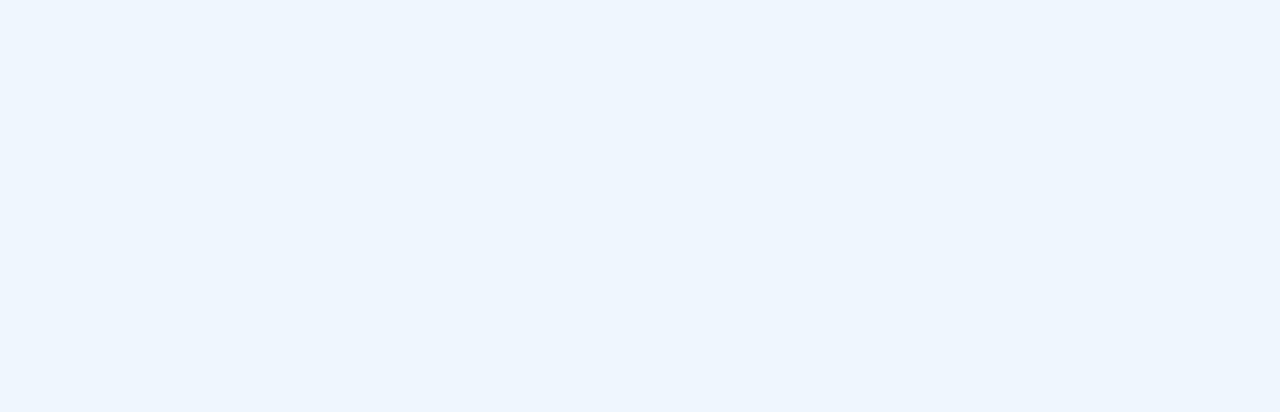
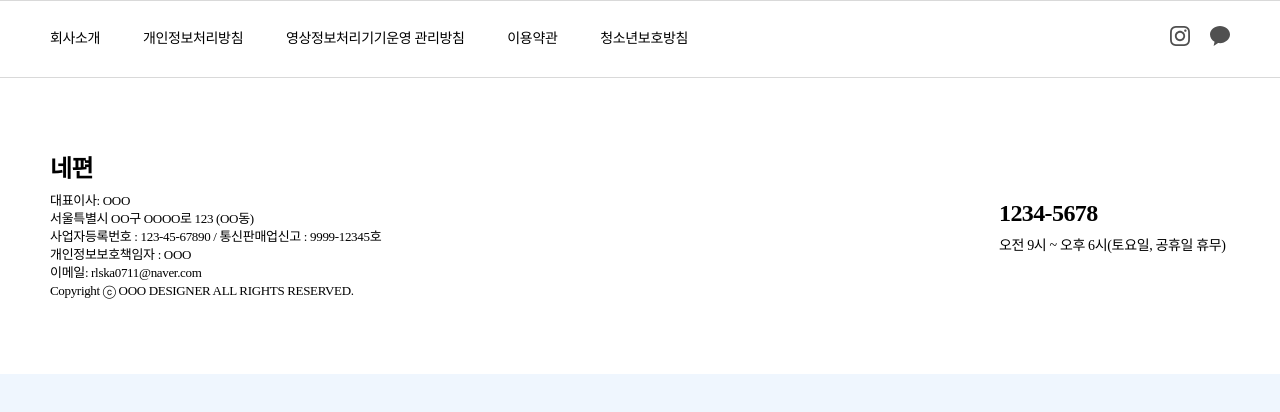
Before and after one commit to HSU-Likelion12-yourSide/YourSide-Front, a React (Create React App) app: page /Footer in a window 1280 px wide. Before the commit this address had no page. Shown: the top 412 px of the page. Built offline with nearby package versions, Linux system fonts and the light colour scheme.

Commit message:
✨: Footer 영역 완료

```diff
--- a/src/App.jsx
+++ b/src/App.jsx
@@ -2,6 +2,7 @@ import React from 'react';
 import { BrowserRouter as Router, Routes, Route } from 'react-router-dom';
 import Main from './Page/Main/components/Main';
 import Header from './Page/Header/components/Header';
+import Footer from './Page/Footer/components/Footer';
 import ContractReview from './Page/ContractReview/components/ContractReview';
 import QuestionAndAnswer from './Page/QuestionAndAnswer/components/QuestionAndAnswer';
 import WorkArrangement from './Page/WorkArrangement/components/WorkArrangement';
@@ -24,6 +25,7 @@ const App = () => {
       <Routes>
         <Route path="/" element={<Main />} />
         <Route path="/Header" element={<Header />} />
+        <Route path="/Footer" element={<Footer />} />
         <Route path="/ContractReview" element={<ContractReview />} />
         <Route path="/QuestionAndAnswer" element={<QuestionAndAnswer />} />
         <Route path="/WorkArrangement" element={<WorkArrangement />} />
--- a/src/DevTerminal.jsx
+++ b/src/DevTerminal.jsx
@@ -40,6 +40,9 @@ const Terminal = () => {
           </li>
           <li>
             <Link to="/Header">Header</Link>
+          </li>
+          <li>
+            <Link to="/Footer">Footer</Link>
           </li>
           <li>
             <Link to="/ContractReview">Contract Review</Link>
--- a/src/Page/Footer/components/Footer.jsx
+++ b/src/Page/Footer/components/Footer.jsx
@@ -1,10 +1,13 @@
 import React from 'react';
+import '../css/Footer.scss';
+import insta from '../img/instagram.svg';
+import kakao from '../img/kakaotalk.svg';
 
 const Footer = () => {
   return (
     <div className="footer">
-      <div className="f-container">
       <div className="f-contents">
+        <div id="f-warp-content">
           <div className="f-content">
             <div>회사소개</div>
             <div>개인정보처리방침</div>
@@ -14,16 +17,19 @@ const Footer = () => {
           </div>
           <div className="f-hyper-link">
             <div id="f-contact">
-              <img src="" alt="" />
+              <img src={insta} alt="" />
             </div>
             <div id="f-contact">
-              <img src="" alt="" />
+              <img src={kakao} alt="" />
             </div>
           </div>
         </div>
+      </div>
+      <div className="f-container">
+        <div id="f-warp-container">
           <div className="f-group">
-          <div className="intro">
-            <div>네편</div>
+            <div className="f-intro">
+              <div id="f-title">네편</div>
               <div>대표이사: OOO</div>
               <div>서울특별시 OO구 OOOO로 123 (OO동)</div>
               <div>
@@ -33,9 +39,10 @@ const Footer = () => {
               <div>이메일: rlska0711@naver.com</div>
               <div>Copyright ⓒ OOO DESIGNER ALL RIGHTS RESERVED.</div>
             </div>
-          <div className="contact">
-            <div>1234-5678</div>
+            <div className="f-contact">
+              <div id="f-title">1234-5678</div>
               <div>오전 9시 ~ 오후 6시(토요일, 공휴일 휴무)</div>
+            </div>
           </div>
         </div>
       </div>
--- a/src/Page/Footer/css/Footer.css
+++ /dev/null
@@ -1,67 +0,0 @@
-*{
-    box-sizing: border-box;
-}
-
-.footer {
-    background-color: #f8f9fa;
-    padding: 20px;
-    border-top: 1px solid #dee2e6;
-    width: 100%;
-    height: 372px;
-  }
-
-
-  .footer-top {
-    border-bottom: 1px solid #dee2e6;
-    height: auto;
-    width: 100%;
-    margin-bottom: 10px;
-    flex-shrink: 0;
-  }
-
-  .nav-list {
-    list-style-type: none;
-    display: flex;
-    justify-content: center;
-    padding: 0;
-    margin: 0;
-  }
-
-  .nav-item {
-    margin: 0 10px;
-  }
-
-  .nav-link {
-    text-decoration: none;
-    color: #000;
-  }
-
-  .icon-item {
-    margin: 0 10px;
-  }
-
-  .icon {
-    width: 20px;
-    height: 20px;
-  }
-
-  .footer-content {
-    display: flex;
-    justify-content: space-between;
-    align-items: center;
-    max-width: 1200px;
-    margin: 0 auto;
-  }
-
-  .company-info {
-    text-align: left;
-  }
-
-  .contact-info {
-    text-align: right;
-  }
-
-  .nav-item-container{
-    display:flex;
-    flex-direction : row;
-  }
--- /dev/null
+++ b/src/Page/Footer/css/Footer.scss
@@ -0,0 +1,100 @@
+.footer {
+  background-color: white;
+  display: flex;
+  flex-direction: column;
+  justify-content: center;
+  width: 100%;
+  font-family: 'Pretendard';
+  font-size: 14px;
+  font-weight: 400;
+  line-height: 20px;
+  letter-spacing: -0.025em;
+
+  .f-contents {
+    display: flex;
+    justify-content: center;
+    border-top: 1px solid #D9D9D9;
+    border-bottom: 1px solid #D9D9D9;
+
+    #f-warp-content {
+      display: flex;
+      justify-content: space-between;
+      align-items: center;
+      height: 76px;
+      width: 1180px;
+
+      .f-content {
+        display: flex;
+        justify-content: space-between;
+        width: 638px;
+
+        div:hover {
+          font-family: 'Pretendard';
+          font-size: 14px;
+          font-weight: 600;
+          line-height: 20px;
+          letter-spacing: -0.025em;
+        }
+      }
+
+      .f-hyper-link {
+        display: flex;
+        justify-content: space-between;
+        width: 60px;
+      }
+    }
+  }
+
+  .f-container {
+    // background-color: aqua;
+    display: flex;
+    justify-content: center;
+    flex-direction: column;
+    width: 100%;
+    height: 296px;
+
+    #f-warp-container {
+      display: flex;
+      justify-content: center;
+
+      .f-group {
+        display: flex;
+        justify-content: space-between;
+        width: 1180px;
+
+        #f-title {
+          padding-bottom: 6px;
+          font-family: 'Pretendard';
+          font-size: 24px;
+          font-weight: 600;
+          line-height: 34px;
+          letter-spacing: -0.025em;
+        }
+
+        .f-intro {
+          div {
+            display: flex;
+            font-family: 'Pretendard';
+            font-size: 13px;
+            font-weight: 400;
+            line-height: 18px;
+            letter-spacing: -0.025em;
+          }
+        }
+
+        .f-contact {
+          display: flex;
+          flex-direction: column;
+          justify-content: center;
+          width: 231px;
+          font-family: 'Pretendard';
+          font-size: 14px;
+          font-weight: 400;
+          line-height: 20px;
+          letter-spacing: -0.025em;
+        }
+      }
+    }
+
+  }
+}
```
Lines whose indentation alone changed are shown as unchanged.
